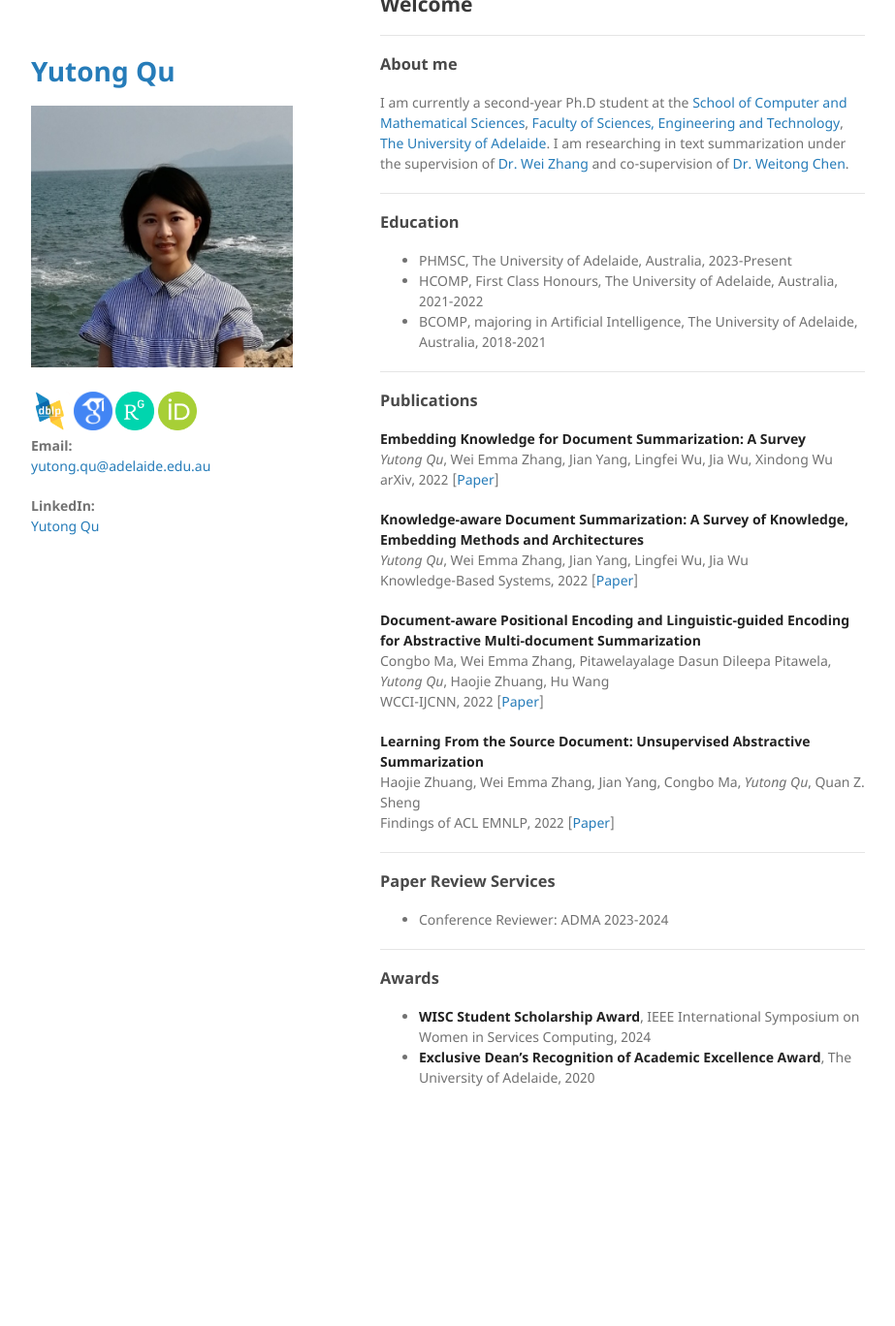
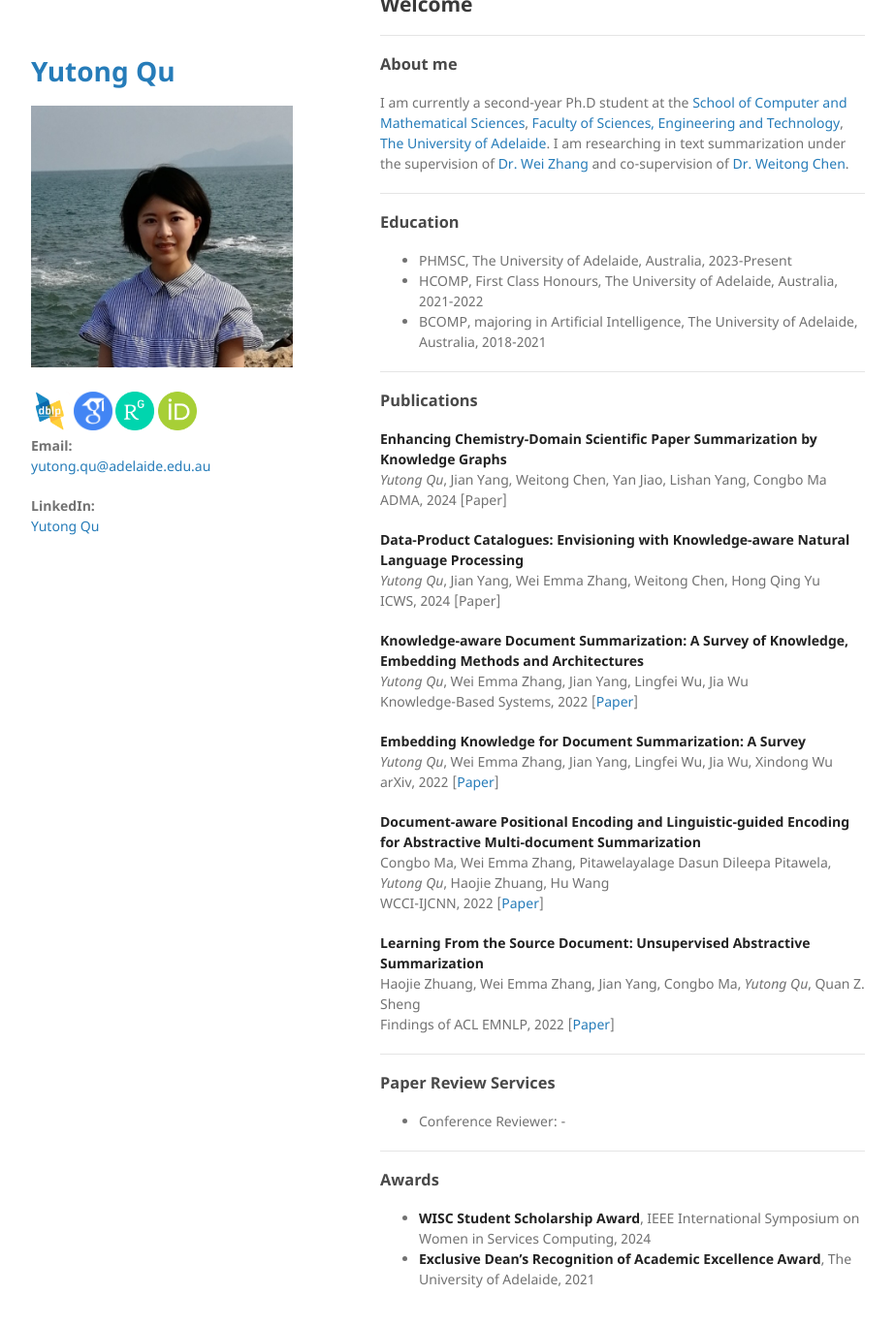
Before and after one commit to yutongqu/yutongqu.github.io, a Jekyll site: the page built from index.md, in a window 1280 px wide and 1400 px high, scrolled down 65 px. Shown: the top 1368 px of the window at 97% size, without its empty margins (178-1101 px from the left). Built offline with Jekyll 4.4.1, drawn with Linux system fonts in a browser that asks for light colours; our own code applies the rules of GitHub Pages for plain Markdown files; the repository's description, which GitHub fills in, is left out; before the commit the page ends 1257 px from its top, so only the background shows below that.

Commit message:
Update index.md

```diff
--- a/index.md
+++ b/index.md
@@ -19,13 +19,21 @@ I am currently a second-year Ph.D student at the [School of Computer and Mathema
 
 ### Publications
 
-**Embedding Knowledge for Document Summarization: A Survey**
-*Yutong Qu*, Wei Emma Zhang, Jian Yang, Lingfei Wu, Jia Wu, Xindong Wu
-arXiv, 2022  [[Paper](https://arxiv.org/abs/2204.11190)]
+**Enhancing Chemistry-Domain Scientific Paper Summarization by Knowledge Graphs**
+*Yutong Qu*, Jian Yang, Weitong Chen, Yan Jiao, Lishan Yang, Congbo Ma
+ADMA, 2024 [Paper]
+
+**Data-Product Catalogues: Envisioning with Knowledge-aware Natural Language Processing**
+*Yutong Qu*, Jian Yang, Wei Emma Zhang, Weitong Chen, Hong Qing Yu
+ICWS, 2024 [Paper]
 
 **Knowledge-aware Document Summarization: A Survey of Knowledge, Embedding Methods and Architectures**
 *Yutong Qu*, Wei Emma Zhang, Jian Yang, Lingfei Wu, Jia Wu
 Knowledge-Based Systems, 2022  [[Paper](https://doi.org/10.1016/j.knosys.2022.109882)]
+
+**Embedding Knowledge for Document Summarization: A Survey**
+*Yutong Qu*, Wei Emma Zhang, Jian Yang, Lingfei Wu, Jia Wu, Xindong Wu
+arXiv, 2022  [[Paper](https://arxiv.org/abs/2204.11190)]
 
 **Document-aware Positional Encoding and Linguistic-guided Encoding for Abstractive Multi-document Summarization**
 Congbo Ma, Wei Emma Zhang, Pitawelayalage Dasun Dileepa Pitawela, *Yutong Qu*, Haojie Zhuang, Hu Wang
@@ -47,14 +55,14 @@ Introduction to Statistical Machine Learning   -->
 
 ### Paper Review Services
 
-- Conference Reviewer: ADMA 2023-2024
+- Conference Reviewer: -
 
 ---
 
 ### Awards
 
 - **WISC Student Scholarship Award**, IEEE International Symposium on Women in Services Computing, 2024
-- **Exclusive Dean's Recognition of Academic Excellence Award**, The University of Adelaide, 2020
+- **Exclusive Dean's Recognition of Academic Excellence Award**, The University of Adelaide, 2021
 
 
 
```
